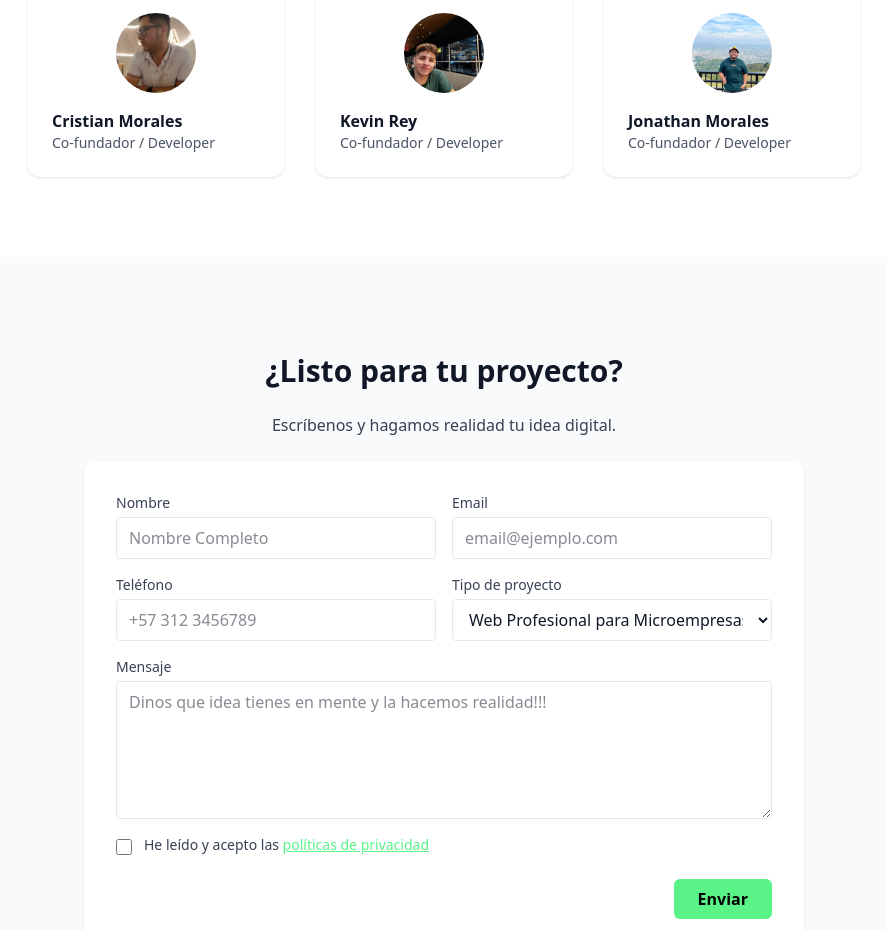
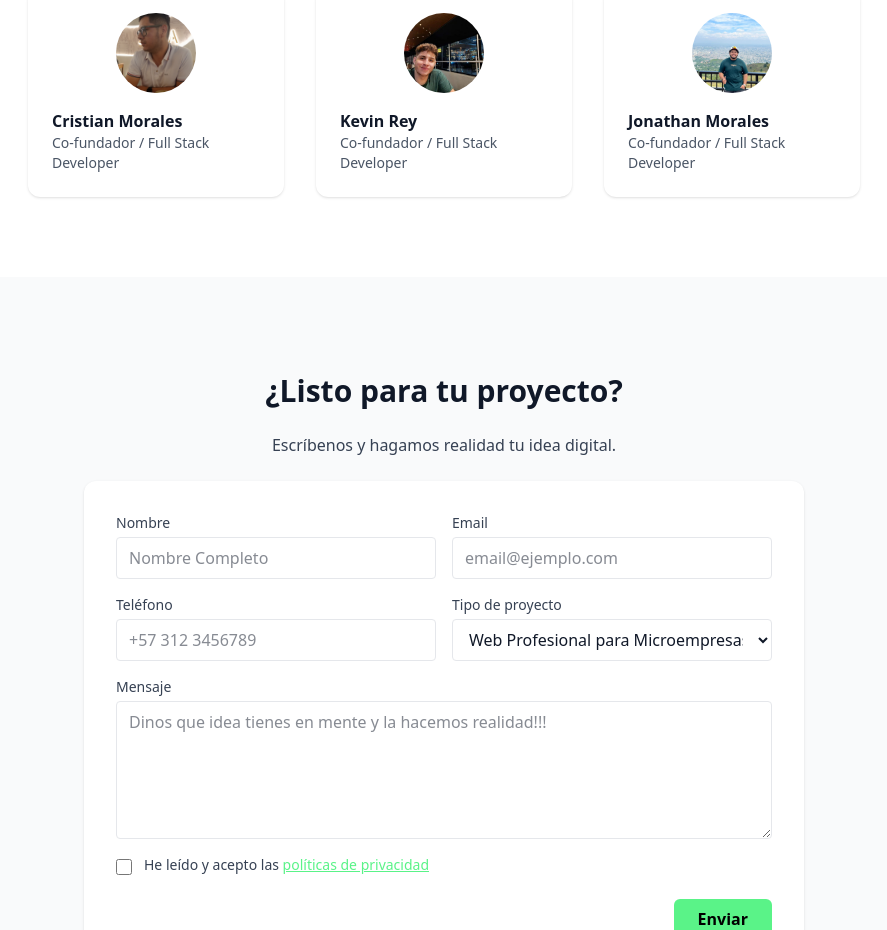
Before and after one commit to KCJDEVStudio/Portafolio_KCJDEVStudio, a React (Vite) app in the folder frontend/: page / in a window 1280 px wide. Shown: the part 3960-4890 px from the top of the page, without its empty margins (196-1083 px from the left). Built offline with nearby package versions, Linux system fonts and the light colour scheme.

Commit message:
se agrego descripciones y boton de portafolio

```diff
--- a/frontend/src/pages/Home.jsx
+++ b/frontend/src/pages/Home.jsx
@@ -20,21 +20,24 @@ export default function Home() {
   const team = [
     {
       name: "Cristian Morales",
-      role: "Co-fundador / Developer",
+      role: "Co-fundador / Full Stack Developer",
       image: crisImg,
+      portfolioLink: "https://github.com/ZilonZ",
       description:
         "Desarrollador Full Stack con enfoque en Frontend y experiencia de usuario. Especializado en React, diseño de interfaces modernas y maquetación responsive. Se encarga de transformar ideas en experiencias digitales claras, intuitivas y atractivas.",
     },
     {
       name: "Kevin Rey",
-      role: "Co-fundador / Developer",
+      role: "Co-fundador / Full Stack Developer",
       image: kevinImg,
+      portfolioLink: "https://github.com/kvinjr9",
       description: "Desarrollador Full Stack enfocado en Backend y arquitectura de software. Trabaja en la lógica del sistema, bases de datos, APIs y seguridad, asegurando que las aplicaciones sean escalables, estables y eficientes.",
     },
     {
       name: "Jonathan Morales",
-      role: "Co-fundador / Developer",
+      role: "Co-fundador / Full Stack Developer",
       image: jonathanImg,
+      portfolioLink: "https://github.com/jonmor-bot",
       description: "Desarrollador Full Stack con enfoque en diseño visual y comunicación digital. Encargado del diseño gráfico, identidad visual, imágenes y material publicitario, aportando coherencia estética y valor visual a cada proyecto.",
     },
   ];
@@ -345,6 +348,14 @@ export default function Home() {
                   <h4 className="text-2xl font-bold mb-2">{selectedMember.name}</h4>
                   <div className="text-sm text-gray-600 mb-4">{selectedMember.role}</div>
                   <p className="text-gray-700">{selectedMember.description}</p>
+                  <a
+                    href={selectedMember.portfolioLink}
+                    target="_blank"
+                    rel="noopener noreferrer"
+                    className="inline-block mt-6 bg-[#5af388] text-black px-6 py-2 rounded-lg font-semibold hover:bg-[#45d97a] transition"
+                  >
+                    Ver portafolio
+                    </a>
                 </div>
               </div>
             </div>
```
